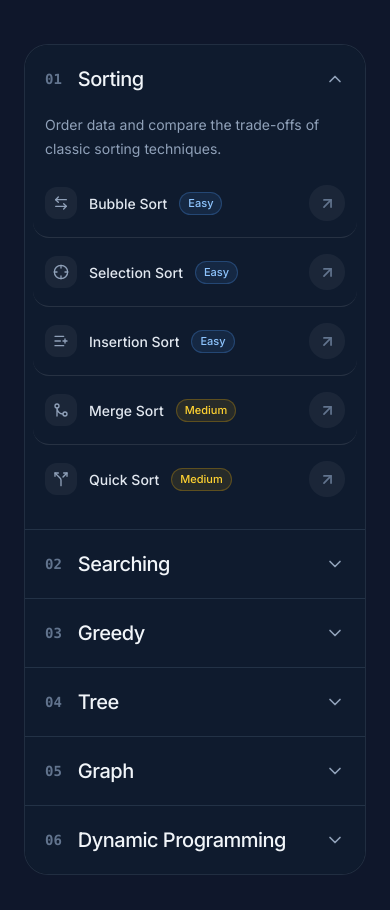
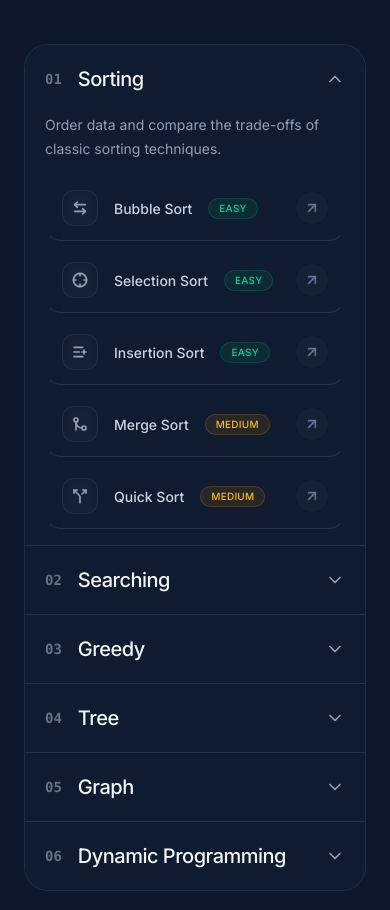
Before and after one commit to subratamondalnsec/Visorithm, a React (Vite) app: page / in a window 390 px wide. Shown: the part 2907-3817 px from the top of the page. Built offline with nearby package versions, Linux system fonts and the light colour scheme.

Commit message:
add ExploreAccordion component with responsive hover-to-expand rail

```diff
--- a/src/components/home/ExploreAccordion.jsx
+++ b/src/components/home/ExploreAccordion.jsx
@@ -236,7 +236,7 @@ function AccordionColumn({ category, index, isOpen, onOpen, reduceMotion }) {
 
             {/* overflow-hidden (not auto) - a scrollbar must never be
                 able to appear here, even in a worst case */}
-            <div className="mt-6 flex-1 overflow-hidden">
+            <div className="mt-6 flex flex-1 flex-col gap-1.5 overflow-hidden">
               {category.items.map(([id, title, difficulty]) => (
                 <AlgorithmRow
                   key={id}
@@ -264,36 +264,35 @@ function AlgorithmRow({ to, icon: Icon, title, difficulty }) {
   return (
     <Link
       to={to}
-      className="group/row -mx-3 flex items-center justify-between gap-4 rounded-2xl border-b border-white/10 px-3 py-4 transition-[background-color,transform] duration-300 last:border-b-0 hover:bg-white/[0.05] hover:scale-[1.01]"
+      className="group/row flex items-center justify-between gap-4 rounded-2xl border border-transparent border-b-white/10 px-4 py-3.5 transition-all duration-300 hover:border-blue-500/20 hover:bg-gradient-to-r hover:from-blue-500/10 hover:to-transparent hover:shadow-[0_8px_30px_-4px_rgba(0,0,0,0.5)] hover:-translate-y-0.5"
       style={{ transitionTimingFunction: SPRING_EASE }}
     >
-      <span className="flex min-w-0 items-center gap-3">
-        <span className="grid h-8 w-8 shrink-0 place-items-center rounded-xl bg-white/5 text-slate-400 transition-colors duration-300 group-hover/row:bg-blue-400/10 group-hover/row:text-blue-300">
-          <Icon className="h-4 w-4" strokeWidth={2} />
+      <span className="flex min-w-0 items-center gap-4">
+        <span className="grid h-9 w-9 shrink-0 place-items-center rounded-xl bg-slate-800/50 border border-slate-700/50 text-slate-400 shadow-inner transition-all duration-300 group-hover/row:bg-blue-500/20 group-hover/row:border-blue-500/30 group-hover/row:text-blue-300 group-hover/row:shadow-[0_0_15px_rgba(59,130,246,0.2)]">
+          <Icon className="h-4 w-4" strokeWidth={2.5} />
         </span>
-        <span className="truncate font-medium text-slate-200 transition-colors duration-300 group-hover/row:text-white">
+        <span className="truncate font-semibold text-slate-300 transition-colors duration-300 group-hover/row:text-white">
           {title}
         </span>
         <span
-          className={`shrink-0 rounded-full border px-2 py-0.5 text-[11px] ${difficulty === "Easy"
-              ? "border-blue-400/25 bg-blue-400/10 text-blue-300"
+          className={`shrink-0 rounded-full border px-2.5 py-0.5 text-[10px] font-bold tracking-wide uppercase transition-all duration-300 ${
+            difficulty === "Easy"
+              ? "border-emerald-500/20 bg-emerald-500/10 text-emerald-400 group-hover/row:border-emerald-500/30 group-hover/row:bg-emerald-500/15 group-hover/row:shadow-[0_0_12px_rgba(16,185,129,0.2)]"
               : difficulty === "Medium"
-                ? "border-amber-400/25 bg-amber-400/10 text-amber-300"
-                : "border-rose-400/25 bg-rose-400/10 text-rose-300"
-            }`}
+                ? "border-amber-500/20 bg-amber-500/10 text-amber-400 group-hover/row:border-amber-500/30 group-hover/row:bg-amber-500/15 group-hover/row:shadow-[0_0_12px_rgba(245,158,11,0.2)]"
+                : "border-rose-500/20 bg-rose-500/10 text-rose-400 group-hover/row:border-rose-500/30 group-hover/row:bg-rose-500/15 group-hover/row:shadow-[0_0_12px_rgba(244,63,94,0.2)]"
+          }`}
         >
           {difficulty}
         </span>
       </span>
 
-      {/* arrow chip - deliberately spaced away from the title (not
-          flush against it), and on hover it springs further right
-          and rotates level, overshooting slightly before settling */}
-      <span className="grid h-9 w-9 shrink-0 place-items-center rounded-full bg-white/5 text-slate-500 transition-colors duration-300 group-hover/row:bg-blue-400/15 group-hover/row:text-blue-300">
+      {/* arrow chip */}
+      <span className="grid h-8 w-8 shrink-0 place-items-center rounded-full bg-slate-800/40 text-slate-500 transition-all duration-300 group-hover/row:bg-blue-500 group-hover/row:text-white group-hover/row:shadow-[0_4px_12px_rgba(59,130,246,0.4)]">
         <ArrowUpRight
-          size={17}
-          strokeWidth={2.4}
-          className="transition-transform duration-500 group-hover/row:translate-x-[3px] group-hover/row:rotate-45"
+          size={16}
+          strokeWidth={2.5}
+          className="transition-transform duration-500 group-hover/row:translate-x-[3px] group-hover/row:rotate-45 group-hover/row:scale-110"
           style={{ transitionTimingFunction: SPRING_EASE }}
         />
       </span>
@@ -338,7 +337,7 @@ function AccordionRow({ category, index, isOpen, onToggle, reduceMotion }) {
             transition={{ duration: reduceMotion ? 0 : 0.3, ease: "easeOut" }}
             className="overflow-hidden"
           >
-            <div className="px-5 pb-4">
+            <div className="flex flex-col gap-1.5 px-5 pb-4">
               <p className="mb-2 text-sm leading-6 text-slate-400">
                 {category.description}
               </p>
```
